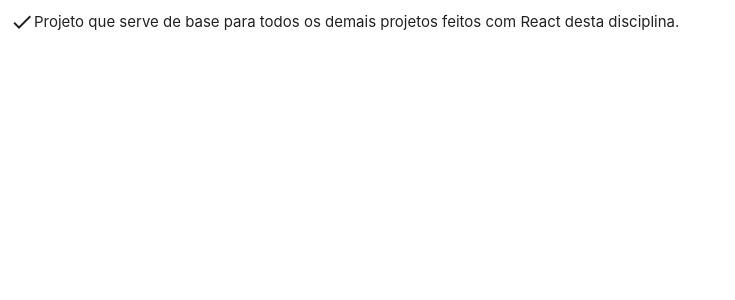
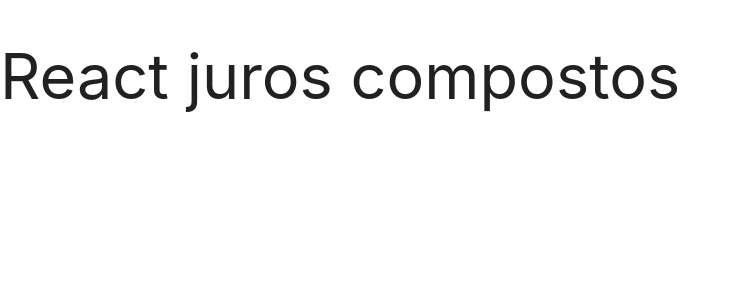
Before and after one commit to MauricioFe/react-juros-compostos, a React (Create React App) app: page / in a window 1280 px wide. Shown: the top 300 px of the page, without its empty margins (0-735 px from the left). Built offline with nearby package versions, Linux system fonts and the light colour scheme.

Commit message:
Configuração da estrutura

```diff
--- a/public/index.html
+++ b/public/index.html
@@ -33,7 +33,7 @@
     -->
 
     <!-- Definição do título do projeto -->
-    <title>Projeto base</title>
+    <title>React - Juros compostos</title>
   </head>
   <body>
     <noscript>You need to enable JavaScript to run this app.</noscript>
--- a/src/App.js
+++ b/src/App.js
@@ -1,8 +1,5 @@
-import React, { Component } from 'react';
-import ProjetoBase from './components/ProjetoBase/ProjetoBase';
+import React from 'react';
 
-export default class App extends Component {
-  render() {
-    return <ProjetoBase />;
-  }
+export default function App() {
+    return <h1>React juros compostos</h1>;
 }
```
